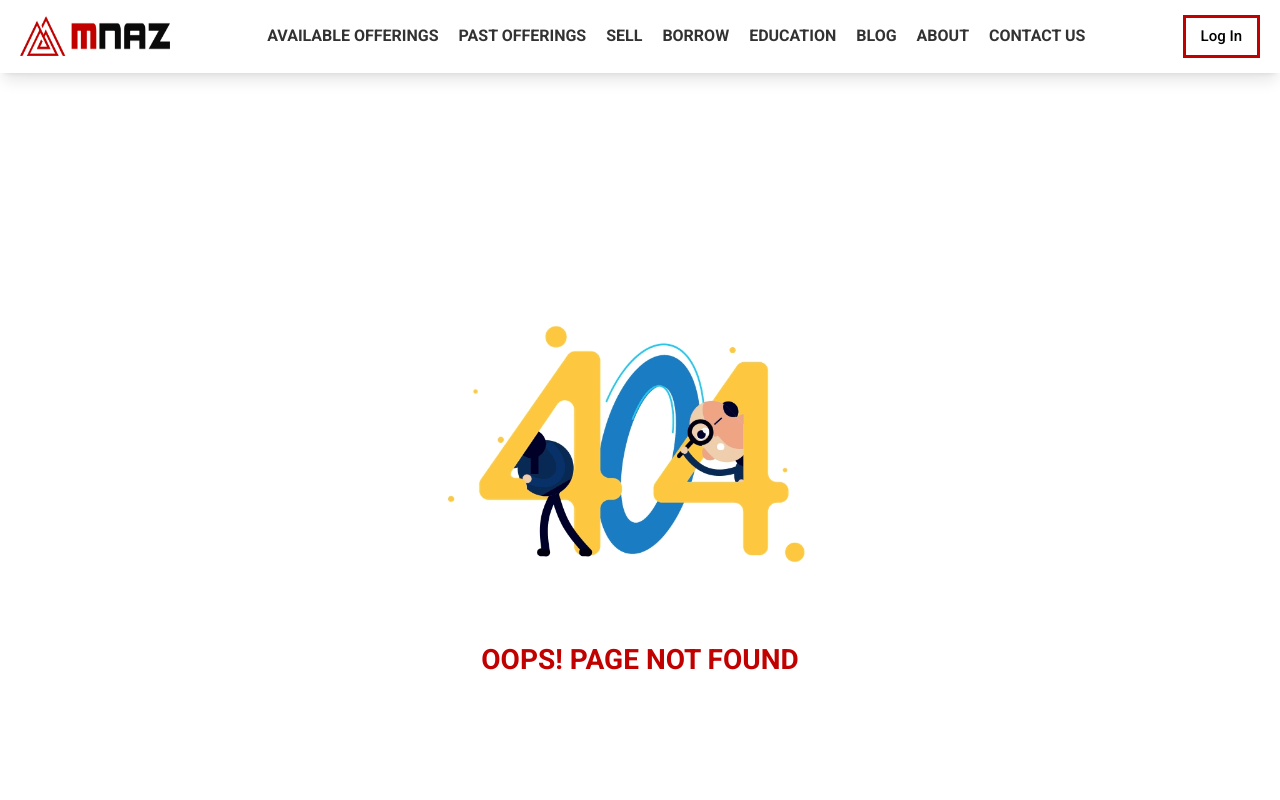
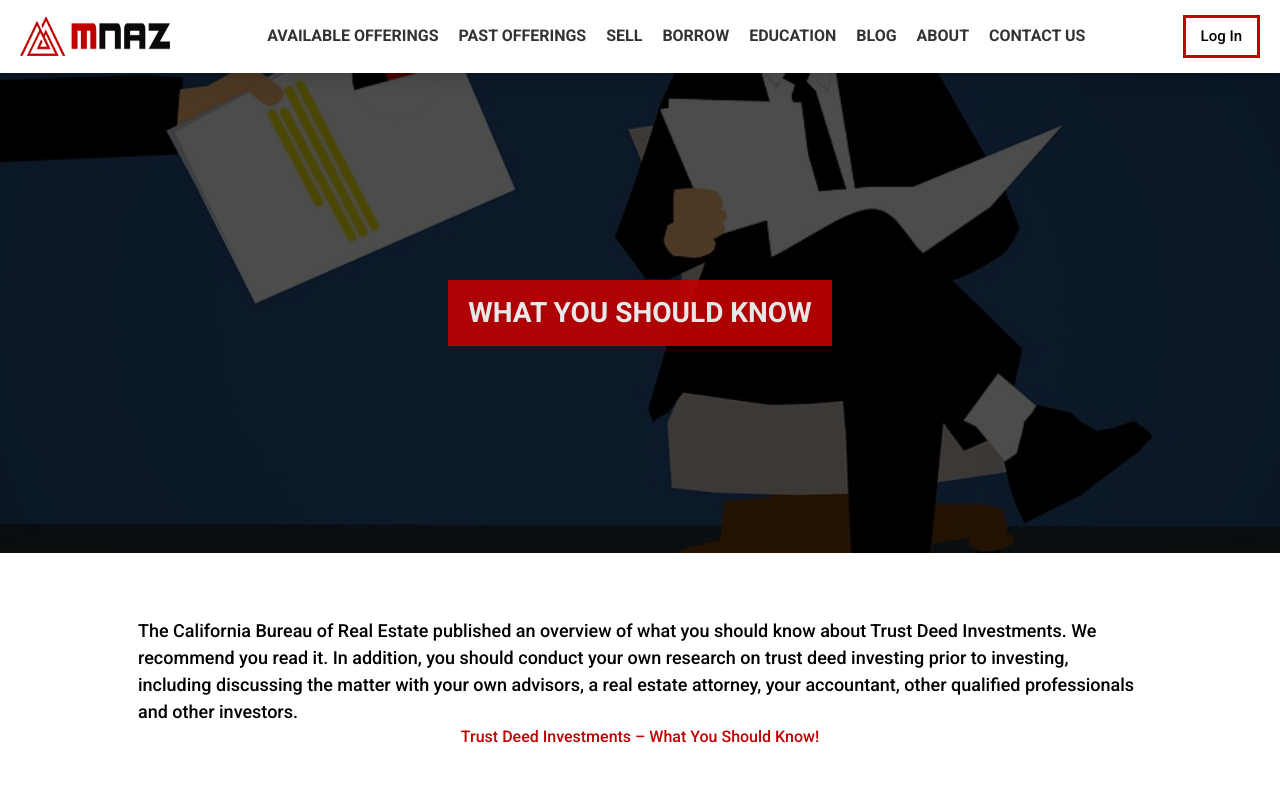
Before and after one commit to M-Alam116/mnaz, a Next.js app: page /what-you-should-know in a window 1280 px wide. Before the commit this address had no page. Shown: the top 800 px of the page. Built offline with nearby package versions, Linux system fonts and the light colour scheme.

Commit message:
WHAT YOU SHOULD KNOW page completed

```diff
--- /dev/null
+++ b/pages/what-you-should-know/index.js
@@ -0,0 +1,51 @@
+import { Fragment } from "react";
+import Link from "next/link";
+import Head from "next/head";
+function WhatYouShouldKnow() {
+  return (
+    <Fragment>
+      <Head>
+        <title>What you should know about Trust Deeds Investments | MNAZ</title>
+      </Head>
+      <div className="container">
+        {/* =========== WhatYouShouldKnow background ========== */}
+        <div className="whatShouldKnowBg">
+          <div className="flex flex-col justify-center items-center text-center px-[10px] h-[30rem] md:h-[30rem]">
+            <div className="bg-secondaryColor text-primaryColor text-[28px] font-[600] opacity-90 py-[12px] px-[20px]">
+              WHAT YOU SHOULD KNOW
+            </div>
+          </div>
+        </div>
+
+        <div className="py-[2rem] md:py-[4rem] w-full md:w-[80%] flex flex-col items-center mx-auto px-[10px]">
+          <p className="text-[18px] font-[500]">
+            The California Bureau of Real Estate published an overview of what
+            you should know about Trust Deed Investments. We recommend you read
+            it. In addition, you should conduct your own research on trust deed
+            investing prior to investing, including discussing the matter with
+            your own advisors, a real estate attorney, your accountant, other
+            qualified professionals and other investors.
+          </p>
+          <Link
+            href="https://www.dre.ca.gov/files/pdf/re35.pdf"
+            className="text-[16px] font-[500] text-secondaryColor"
+            target="_blank"
+          >
+            Trust Deed Investments – What You Should Know!
+          </Link>
+        </div>
+
+        <div className="flex flex-col sm:flex-row justify-around items-center gap-[2rem] py-[3rem] bg-blueColor px-[10px]">
+          <h1 className="text-[20px] font-[500] text-primaryColor">
+            We are here to help you
+          </h1>
+          <Link href="/contact">
+            <button className="btn uppercase">contact us</button>
+          </Link>
+        </div>
+      </div>
+    </Fragment>
+  );
+}
+
+export default WhatYouShouldKnow;
--- a/styles/globals.css
+++ b/styles/globals.css
@@ -169,6 +169,25 @@ body {
   z-index: -1;
 }
 
+.whatShouldKnowBg {
+  position: relative;
+}
+
+.whatShouldKnowBg::before {
+  content: "";
+  background-image: url("/images/what-should-you-know.jpg");
+  background-position: center;
+  background-size: cover;
+  background-repeat: no-repeat;
+  height: 100%;
+  width: 100%;
+  position: absolute;
+  filter: brightness(30%);
+  top: 0;
+  left: 0;
+  z-index: -1;
+}
+
 @layer components {
   .container {
     @apply max-w-full w-[1440px] mx-auto;
```
Also changed, not shown: public/images/what-should-you-know.jpg (added).
